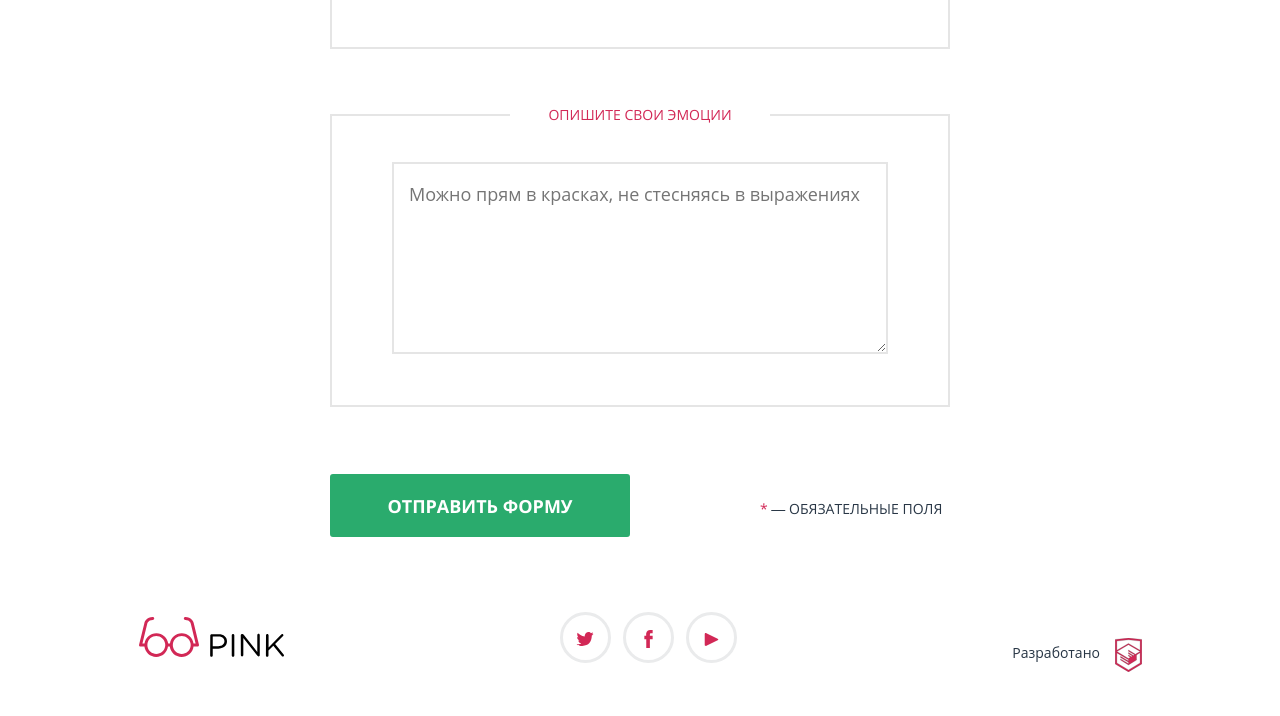
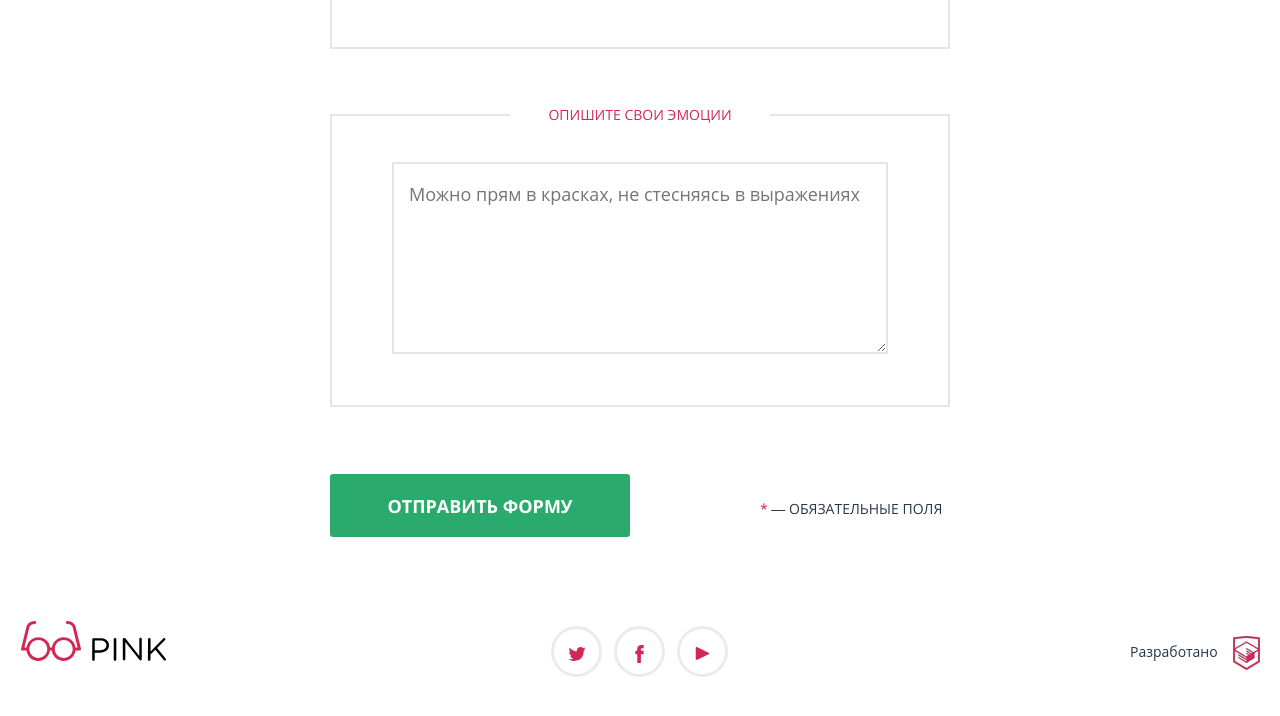
Before and after one commit to AlexBarnaul/pink, a plain HTML site: page form.html in a window 1280 px wide. Shown: the part 2296-3012 px from the top of the page. Drawn offline with Linux system fonts and the light colour scheme.

Commit message:
form tablet version is done

```diff
--- a/less/blocks/footer.less
+++ b/less/blocks/footer.less
@@ -88,9 +88,27 @@
 	}
 }
 
+//------------------------------------------------------------------------
+//TABLET
 @media(min-width:660px) {
-	.footer__links--form {
+	.footer__links {
 		flex-direction: row;
 		align-items: center;
+		justify-content: space-between;
+		padding-right: 20px;
+		padding-left: 20px;
+	}
+
+	.footer__pink-link {
+		padding-top: 9px;
+	}
+
+	.footer__socials {
+		margin-bottom: 0;
+		margin-right: 18px;
+	}
+
+	.footer__developer-box {
+		padding-top: 7px;
 	}
 }
```
Also changed, not shown: css/style.css.
